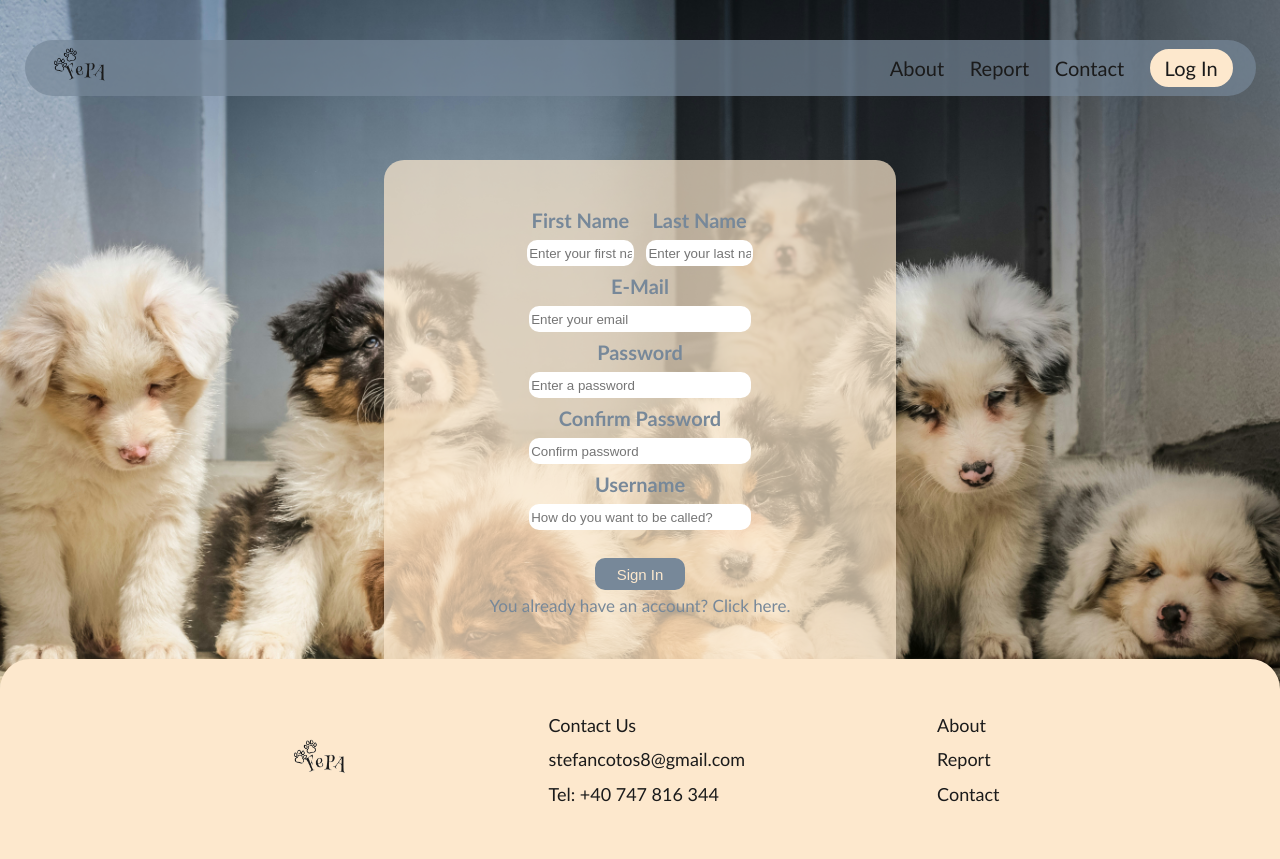
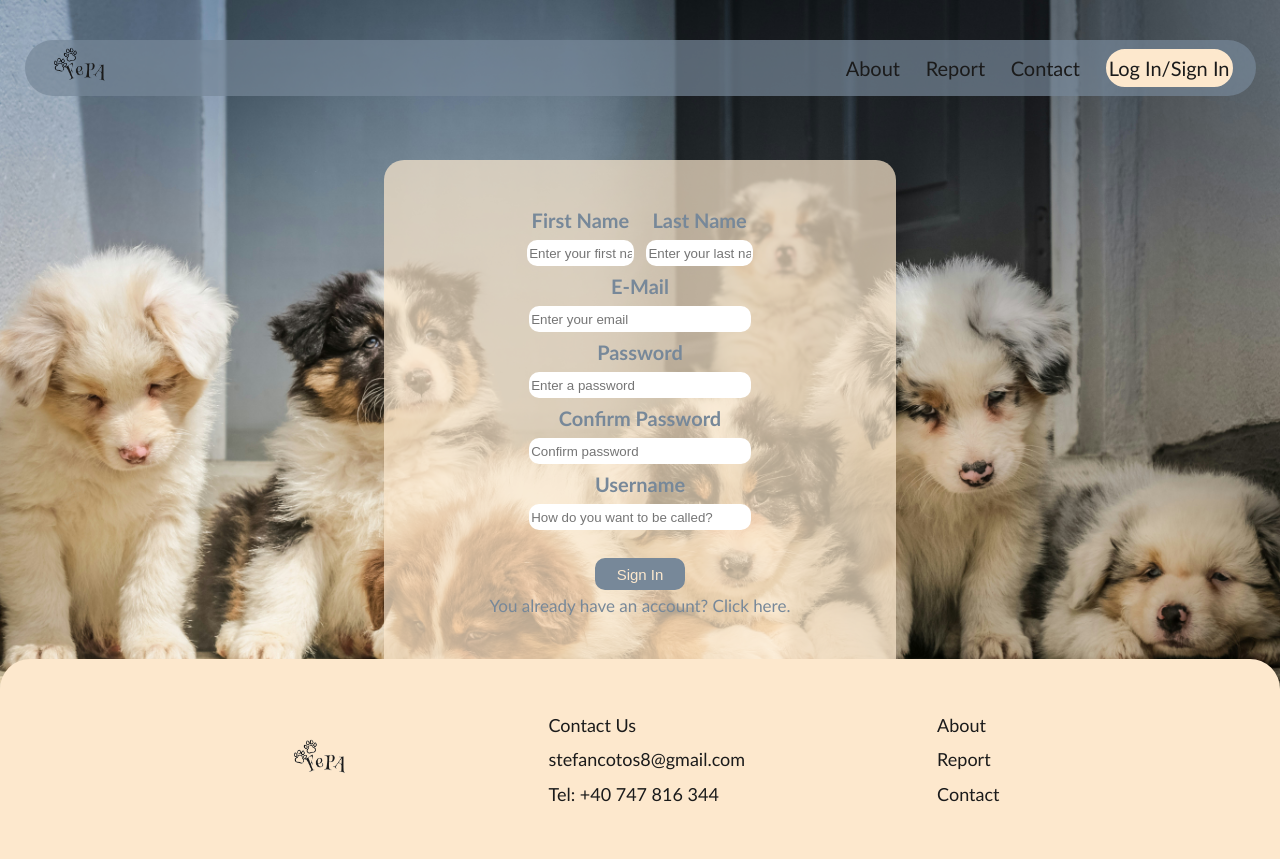
Before and after one commit to StefanCotos/FePA, a PHP site: page /sign_in.html in a window 1280 px wide. Run offline with PHP 8.4, Linux system fonts and the light colour scheme.

Commit message:
Log In/ Sign In - Fancy button

```diff
--- a/header.css
+++ b/header.css
@@ -47,7 +47,7 @@ header:focus {
 .menu__log_in--button {
   width: auto;
   min-height: 4vh;
-  min-width: 6vw;
+  min-width: 7vw;
   border-radius: 20px;
   border-style: solid;
   border-color: #fde8cd;
@@ -71,3 +71,31 @@ header:focus {
 
 .menu__contact {
 }
+
+.half-button {
+  position: relative;
+  background-color: transparent;
+  cursor: pointer;
+}
+
+.left-half,
+.right-half {
+  text-align: center;
+  transition: background-color 0.3s ease;
+}
+
+.left-half {
+  left: 0;
+}
+
+.right-half {
+  right: 0;
+}
+
+.left-half:hover {
+  color: #9f917e;
+}
+
+.right-half:hover {
+  color: #9f917e;
+}
--- a/sign_in.html
+++ b/sign_in.html
@@ -26,9 +26,10 @@
             <a class="no-link-style" href="#myFooter">
                 <p class="menu__contact">Contact</p>
             </a>
-            <a class="no-link-style" href="log_in.html">
-                <div class="menu__log_in menu__log_in--button">Log In</div>
-            </a>
+            <div class="menu__log_in menu__log_in--button half_button">
+                <a class="left-half no-link-style" href="log_in.html">Log In</a>/
+                <a class="right-half no-link-style" href="sign_in.html">Sign In</a>
+            </div>
         </div>
     </header>
 </div>
```
Also changed, not shown: index.html (+4 -3 lines), log_in.html (+4 -3 lines).
